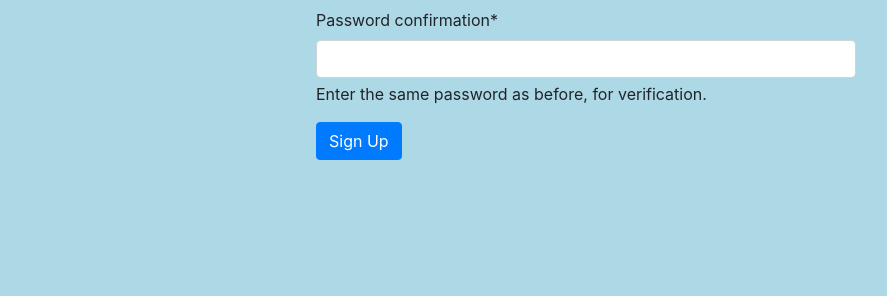
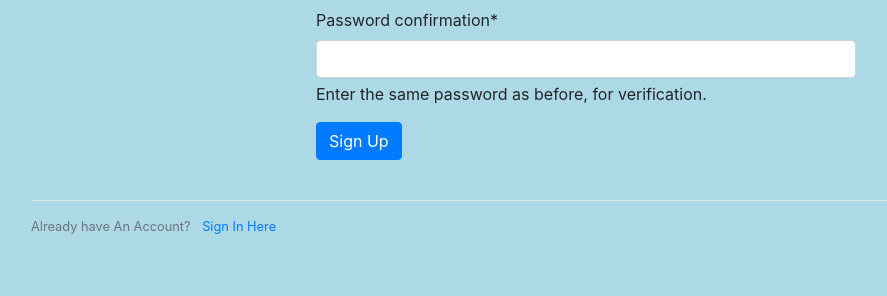
Before and after one commit to PetreMorariu/car_rental_app, a Django app: page /register/ in a window 1280 px wide. Shown: the part 504-800 px from the top of the page, without its empty margins (54-941 px from the left). Run offline with Django 5.2, Linux system fonts and the light colour scheme; some libraries are stand-ins or nearby versions.

Commit message:
added a link to get you to sign in on th eregister page

```diff
--- a/car_users/templates/car_users/register.html
+++ b/car_users/templates/car_users/register.html
@@ -12,5 +12,10 @@
                 </form>
             </div>
         </div>
+        <div class="border-top pt-3 mt-4">
+                <small class="text-muted">
+                    Already have An Account? <a class="ml-2" href="{% url 'login' %}">Sign In Here</a>
+                </small>
+        </div>
     </div>
 {% endblock %}
```
